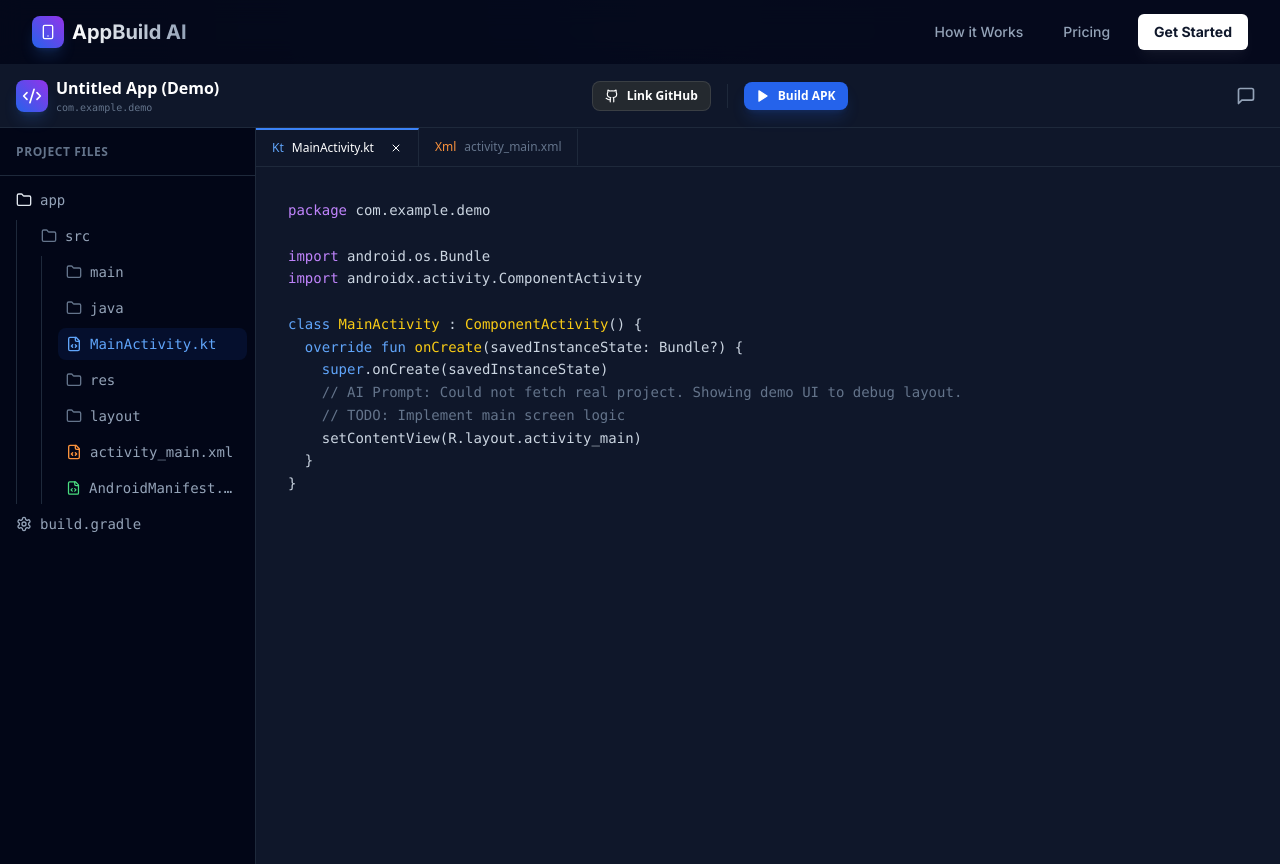
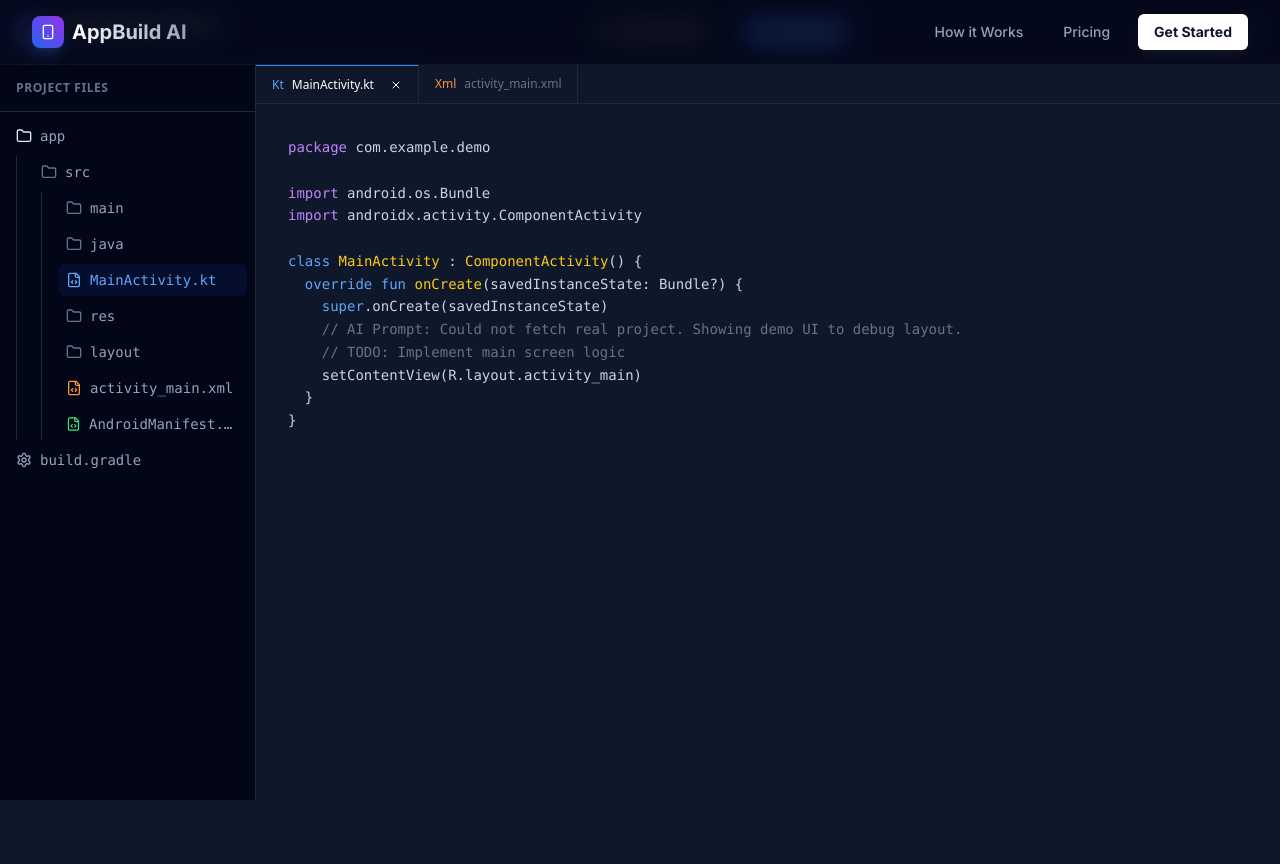
Before and after one commit to markolybrx/APK-Builder, a Next.js app: page /dashboard/1 in a window 1280 px wide. After the commit the page ends 800 px from the top, so only its background shows below. Built offline with nearby package versions, Linux system fonts and the light colour scheme; no server answers; the database is empty.

Commit message:
Update WorkspaceUI.js

```diff
--- a/app/dashboard/[projectID]/WorkspaceUI.js
+++ b/app/dashboard/[projectID]/WorkspaceUI.js
@@ -10,19 +10,20 @@ import Link from "next/link";
 
 export default function WorkspaceUI({ project }) {
   // UI States
-  const [leftSidebarOpen, setLeftSidebarOpen] = useState(false); // Mobile: False by default
-  const [rightSidebarOpen, setRightSidebarOpen] = useState(false); // Mobile: False by default
+  const [leftSidebarOpen, setLeftSidebarOpen] = useState(false);
+  const [rightSidebarOpen, setRightSidebarOpen] = useState(false);
   const [isGithubConnected, setIsGithubConnected] = useState(false);
 
-  // Helper to toggle sidebars on mobile
+  // Helpers
   const toggleLeftSidebar = () => setLeftSidebarOpen(!leftSidebarOpen);
   const toggleRightSidebar = () => setRightSidebarOpen(!rightSidebarOpen);
 
   return (
-    <div className="flex flex-col h-screen bg-slate-950 text-slate-300 overflow-hidden font-sans">
+    // FIXED HEIGHT CONTAINER: h-screen + overflow-hidden locks the viewport
+    <div className="flex flex-col h-screen w-full bg-slate-950 text-slate-300 overflow-hidden font-sans fixed inset-0">
 
-      {/* --- TOP NAVIGATION BAR --- */}
-      <header className="h-16 bg-slate-900 border-b border-slate-800 flex items-center justify-between px-4 z-50 shrink-0">
+      {/* --- TOP NAVIGATION BAR (Fixed Height) --- */}
+      <header className="h-16 bg-slate-900 border-b border-slate-800 flex items-center justify-between px-4 z-50 shrink-0 select-none">
 
         {/* Left: Mobile Menu & Logo */}
         <div className="flex items-center gap-3">
@@ -63,7 +64,7 @@ export default function WorkspaceUI({ project }) {
 
           <div className="h-6 w-px bg-slate-800 mx-1 md:mx-2" />
 
-          <button className="flex items-center gap-2 px-3 py-1.5 bg-blue-600 hover:bg-blue-500 text-white text-xs font-bold rounded-lg transition-all shadow-lg shadow-blue-600/20">
+          <button className="flex items-center gap-2 px-3 py-1.5 bg-blue-600 hover:bg-blue-500 text-white text-xs font-bold rounded-lg transition-all shadow-lg shadow-blue-600/20 active:scale-95">
             <Play className="w-3.5 h-3.5 fill-current" />
             <span className="hidden sm:inline">Build APK</span>
           </button>
@@ -79,25 +80,25 @@ export default function WorkspaceUI({ project }) {
       </header>
 
 
-      {/* --- MAIN WORKSPACE AREA --- */}
-      <div className="flex-1 flex overflow-hidden relative">
+      {/* --- MAIN WORKSPACE AREA (Flex-1 fills remaining height) --- */}
+      <div className="flex-1 flex overflow-hidden relative w-full">
 
         {/* 1. LEFT SIDEBAR (File Explorer) */}
-        {/* Mobile: Absolute position, slides in. Desktop: Relative, always visible */}
         <aside
           className={`
-            absolute md:relative z-40 h-full w-64 bg-slate-950 border-r border-slate-800 shadow-2xl md:shadow-none transition-transform duration-300 ease-in-out
+            absolute md:relative z-40 h-full w-64 bg-slate-950 border-r border-slate-800 shadow-2xl md:shadow-none transition-transform duration-300 ease-in-out flex flex-col
             ${leftSidebarOpen ? 'translate-x-0' : '-translate-x-full md:translate-x-0'}
           `}
         >
-          <div className="p-4 border-b border-slate-800 flex justify-between items-center h-12">
+          <div className="p-4 border-b border-slate-800 flex justify-between items-center h-12 shrink-0">
             <span className="text-xs font-bold uppercase tracking-wider text-slate-500">Project Files</span>
             <button onClick={() => setLeftSidebarOpen(false)} className="md:hidden text-slate-400 hover:text-white">
               <X className="w-4 h-4"/>
             </button>
           </div>
 
-          <div className="p-2 space-y-1 font-mono text-sm overflow-y-auto h-[calc(100%-3rem)]">
+          {/* SCROLLABLE LIST */}
+          <div className="flex-1 overflow-y-auto p-2 space-y-1 font-mono text-sm custom-scrollbar">
             <FileItem name="app" type="folder" isOpen={true} />
             <div className="pl-4 space-y-1 border-l border-slate-800 ml-2">
                <FileItem name="src" type="folder" />
@@ -115,7 +116,7 @@ export default function WorkspaceUI({ project }) {
           </div>
         </aside>
 
-        {/* OVERLAY for Mobile Sidebar (Clicking outside closes it) */}
+        {/* OVERLAY for Mobile Sidebar */}
         {leftSidebarOpen && (
           <div
             className="absolute inset-0 bg-black/50 z-30 md:hidden backdrop-blur-sm"
@@ -125,17 +126,17 @@ export default function WorkspaceUI({ project }) {
 
 
         {/* 2. CENTER PANEL (Code Editor) */}
-        <main className="flex-1 bg-[#0f172a] relative flex flex-col min-w-0">
+        <main className="flex-1 bg-[#0f172a] relative flex flex-col min-w-0 h-full">
 
-          {/* Editor Tabs */}
-          <div className="flex items-center bg-slate-900 border-b border-slate-800 overflow-x-auto no-scrollbar shrink-0">
+          {/* Editor Tabs (Fixed Height) */}
+          <div className="flex items-center bg-slate-900 border-b border-slate-800 overflow-x-auto no-scrollbar shrink-0 h-10">
             <Tab name="MainActivity.kt" active type="kt" />
             <Tab name="activity_main.xml" type="xml" />
           </div>
 
-          {/* Editor Content */}
-          <div className="flex-1 p-4 md:p-8 overflow-auto">
-             <div className="font-mono text-sm leading-relaxed whitespace-pre font-medium">
+          {/* Editor Content (Scrollable) */}
+          <div className="flex-1 p-4 md:p-8 overflow-auto custom-scrollbar">
+             <div className="font-mono text-sm leading-relaxed whitespace-pre font-medium pb-20">
                <span className="text-purple-400">package</span> {project?.packageName || "com.example.app"}<br/><br/>
                <span className="text-purple-400">import</span> android.os.Bundle<br/>
                <span className="text-purple-400">import</span> androidx.activity.ComponentActivity<br/><br/>
@@ -153,7 +154,6 @@ export default function WorkspaceUI({ project }) {
 
 
         {/* 3. RIGHT SIDEBAR (AI Assistant) */}
-        {/* Mobile: Absolute position (over content). Desktop: Relative (side-by-side) if open */}
         {rightSidebarOpen && (
           <aside className="absolute md:relative right-0 h-full w-80 bg-slate-900 border-l border-slate-800 flex flex-col z-40 shadow-2xl md:shadow-none">
 
@@ -167,7 +167,8 @@ export default function WorkspaceUI({ project }) {
               </button>
             </div>
 
-            <div className="flex-1 p-4 overflow-y-auto space-y-4">
+            {/* CHAT SCROLL AREA */}
+            <div className="flex-1 p-4 overflow-y-auto space-y-4 custom-scrollbar">
               <div className="flex gap-3">
                 <div className="w-8 h-8 rounded-lg bg-slate-800 border border-slate-700 flex items-center justify-center shrink-0">
                   <Sparkles className="w-4 h-4 text-purple-400" />
@@ -179,7 +180,8 @@ export default function WorkspaceUI({ project }) {
               </div>
             </div>
 
-            <div className="p-4 border-t border-slate-800 bg-slate-900 shrink-0">
+            {/* INPUT AREA (Fixed at bottom) */}
+            <div className="p-4 border-t border-slate-800 bg-slate-900 shrink-0 pb-safe">
               <div className="relative">
                 <input
                   type="text"
@@ -221,7 +223,7 @@ function Tab({ name, active, type }) {
   const isKt = type === 'kt';
   return (
     <div className={`
-      px-4 py-2.5 text-xs font-medium border-r border-slate-800 cursor-pointer flex items-center gap-2 select-none whitespace-nowrap
+      px-4 py-2.5 text-xs font-medium border-r border-slate-800 cursor-pointer flex items-center gap-2 select-none whitespace-nowrap h-full
       ${active ? 'bg-[#0f172a] text-white border-t-2 border-t-blue-500' : 'text-slate-500 hover:bg-slate-800 hover:text-slate-300 bg-slate-900'}
     `}>
       <span className={isKt ? "text-blue-400" : "text-orange-400"}>
```
